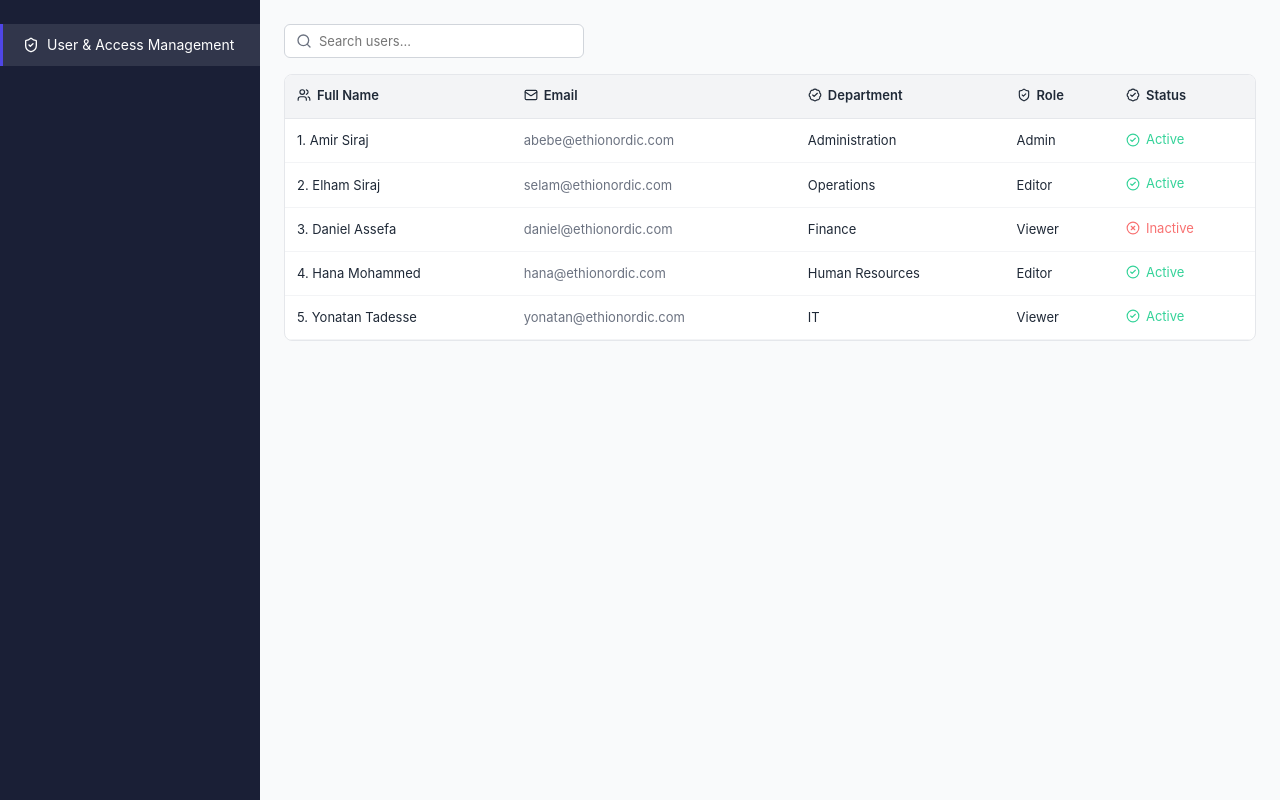
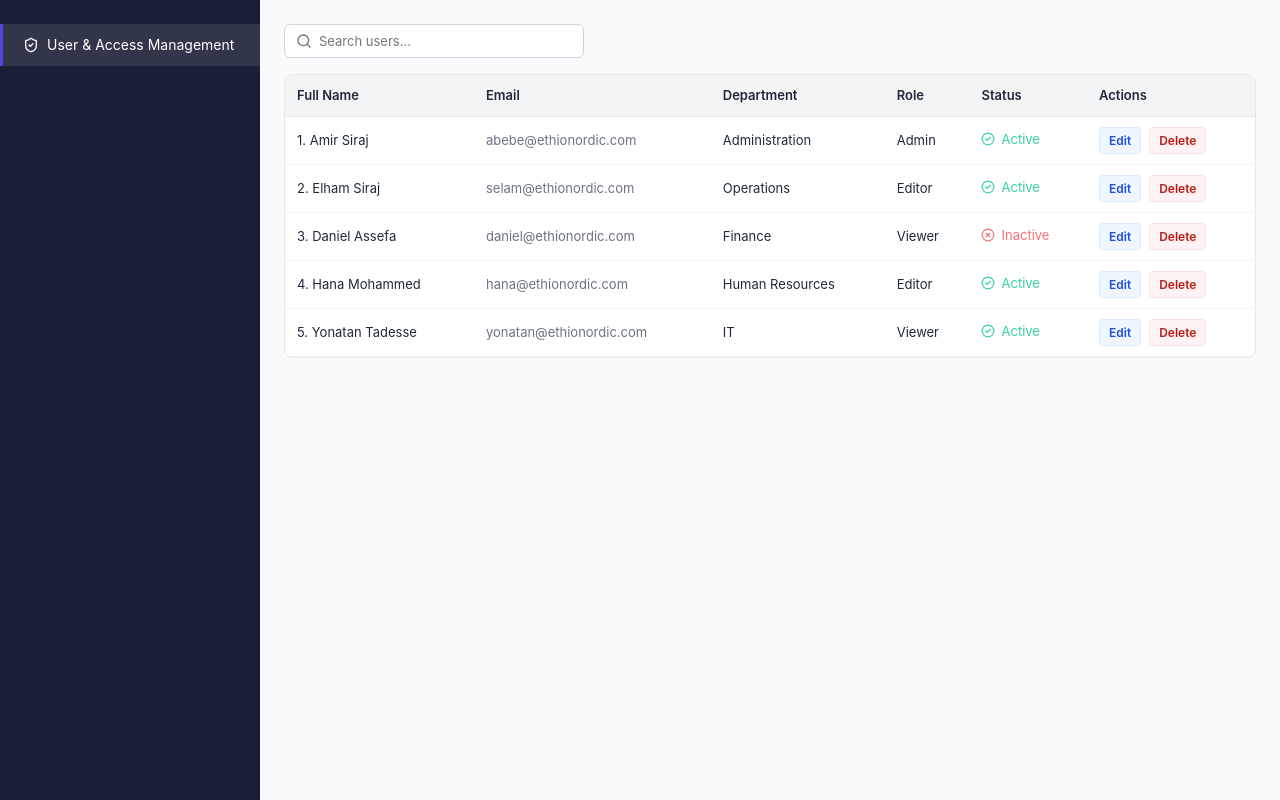
Before and after one commit to Amir3356/Ethio-Nordic-ERP, a React (Vite) app in the folder client/: page / in a window 1280 px wide. Built offline with nearby package versions, Linux system fonts and the light colour scheme; sample sign-in values are in the browser's storage.

Commit message:
feat: Add user edit and delete actions in User Access Management component

```diff
--- a/client/AdminDashboard/User & Access Management.css
+++ b/client/AdminDashboard/User & Access Management.css
@@ -104,6 +104,46 @@
   border-bottom: 1px solid #f3f4f6;
 }
 
+.user-actions {
+  display: inline-flex;
+  align-items: center;
+  gap: 8px;
+  flex-wrap: wrap;
+}
+
+.user-action-btn {
+  display: inline-flex;
+  align-items: center;
+  gap: 4px;
+  padding: 5px 9px;
+  border: 1px solid transparent;
+  border-radius: 4px;
+  font-size: 12px;
+  font-weight: 600;
+  cursor: pointer;
+  transition: background-color 0.15s ease, border-color 0.15s ease, color 0.15s ease;
+}
+
+.user-action-edit {
+  color: #1d4ed8;
+  background: #eff6ff;
+  border-color: #dbeafe;
+}
+
+.user-action-edit:hover {
+  background: #dbeafe;
+}
+
+.user-action-delete {
+  color: #b91c1c;
+  background: #fef2f2;
+  border-color: #fee2e2;
+}
+
+.user-action-delete:hover {
+  background: #fee2e2;
+}
+
 .user-table .user-email {
   color: #6b7280;
 }
--- a/client/AdminDashboard/User & Access Management.jsx
+++ b/client/AdminDashboard/User & Access Management.jsx
@@ -1,6 +1,6 @@
 import { useState, useEffect } from 'react';
 import axios from 'axios';
-import { ShieldCheck, Search, Users, Mail, BadgeCheck, CircleX, CircleCheck } from 'lucide-react';
+import { ShieldCheck, Search, CircleX, CircleCheck } from 'lucide-react';
 import './User & Access Management.css';
 
 export default function UserAccessManagement() {
@@ -19,6 +19,36 @@ export default function UserAccessManagement() {
     String(u.name).toLowerCase().includes(search.toLowerCase()) ||
     u.email.toLowerCase().includes(search.toLowerCase())
   );
+
+  const handleEditUser = (user) => {
+    const nextName = window.prompt('Edit user name', user.name);
+
+    if (nextName === null) {
+      return;
+    }
+
+    const trimmedName = nextName.trim();
+
+    if (!trimmedName) {
+      return;
+    }
+
+    setUsers((currentUsers) =>
+      currentUsers.map((currentUser) =>
+        currentUser.id === user.id ? { ...currentUser, name: trimmedName } : currentUser
+      )
+    );
+  };
+
+  const handleDeleteUser = (user) => {
+    const shouldDelete = window.confirm(`Delete ${user.name}?`);
+
+    if (!shouldDelete) {
+      return;
+    }
+
+    setUsers((currentUsers) => currentUsers.filter((currentUser) => currentUser.id !== user.id));
+  };
 
   return (
     <div className="user-layout">
@@ -48,11 +78,12 @@ export default function UserAccessManagement() {
             <table className="user-table">
               <thead>
                 <tr>
-                  <th><span className="user-th"><Users size={14} /> Full Name</span></th>
-                  <th><span className="user-th"><Mail size={14} /> Email</span></th>
-                  <th><span className="user-th"><BadgeCheck size={14} /> Department</span></th>
-                  <th><span className="user-th"><ShieldCheck size={14} /> Role</span></th>
-                  <th><span className="user-th"><BadgeCheck size={14} /> Status</span></th>
+                  <th><span className="user-th">Full Name</span></th>
+                  <th><span className="user-th">Email</span></th>
+                  <th><span className="user-th">Department</span></th>
+                  <th><span className="user-th">Role</span></th>
+                  <th><span className="user-th">Status</span></th>
+                  <th><span className="user-th">Actions</span></th>
                 </tr>
               </thead>
               <tbody>
@@ -68,6 +99,24 @@ export default function UserAccessManagement() {
                         <span>{u.status}</span>
                       </span>
                     </td>
+                    <td>
+                      <div className="user-actions">
+                        <button
+                          type="button"
+                          className="user-action-btn user-action-edit"
+                          onClick={() => handleEditUser(u)}
+                        >
+                          Edit
+                        </button>
+                        <button
+                          type="button"
+                          className="user-action-btn user-action-delete"
+                          onClick={() => handleDeleteUser(u)}
+                        >
+                          Delete
+                        </button>
+                      </div>
+                    </td>
                   </tr>
                 ))}
               </tbody>
```
